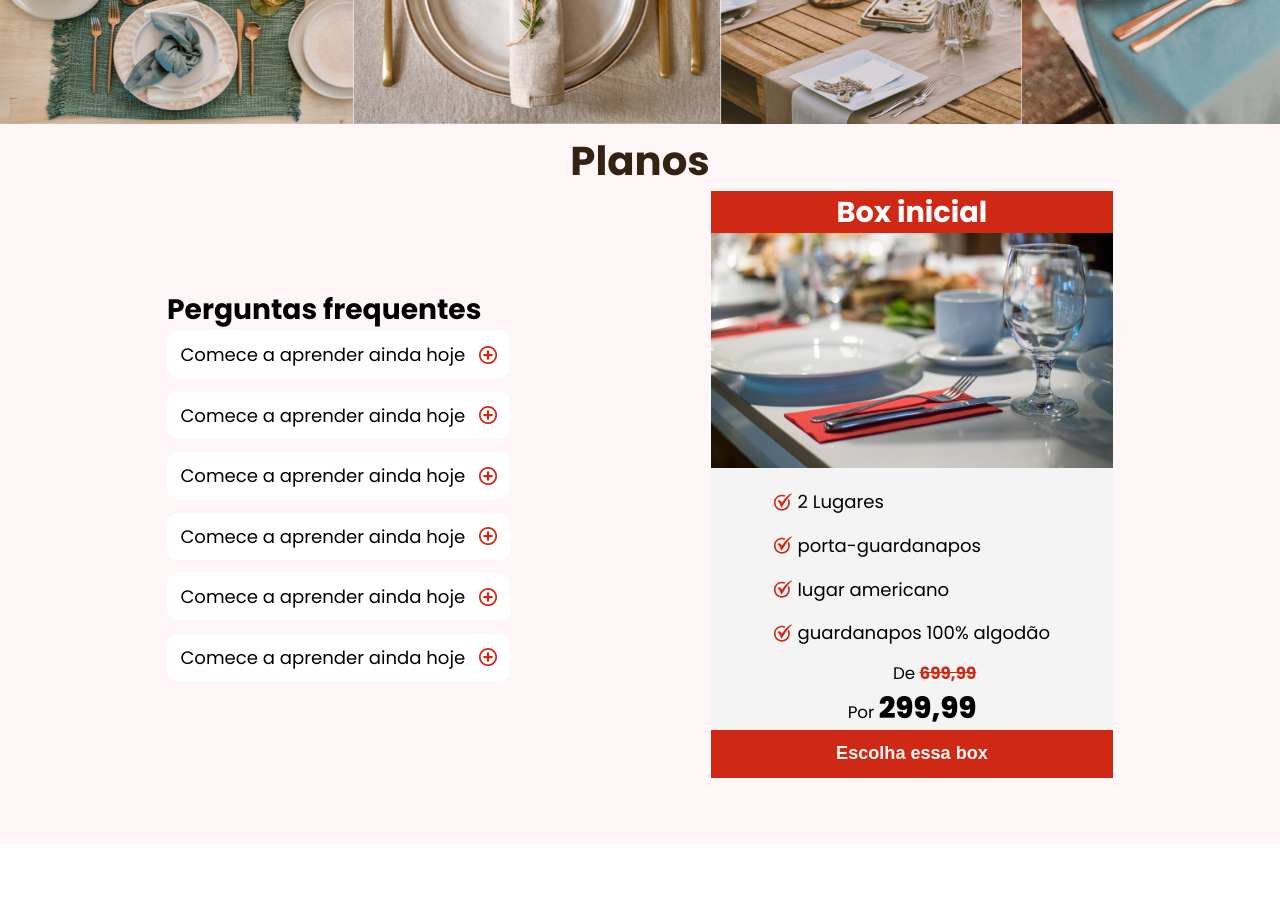
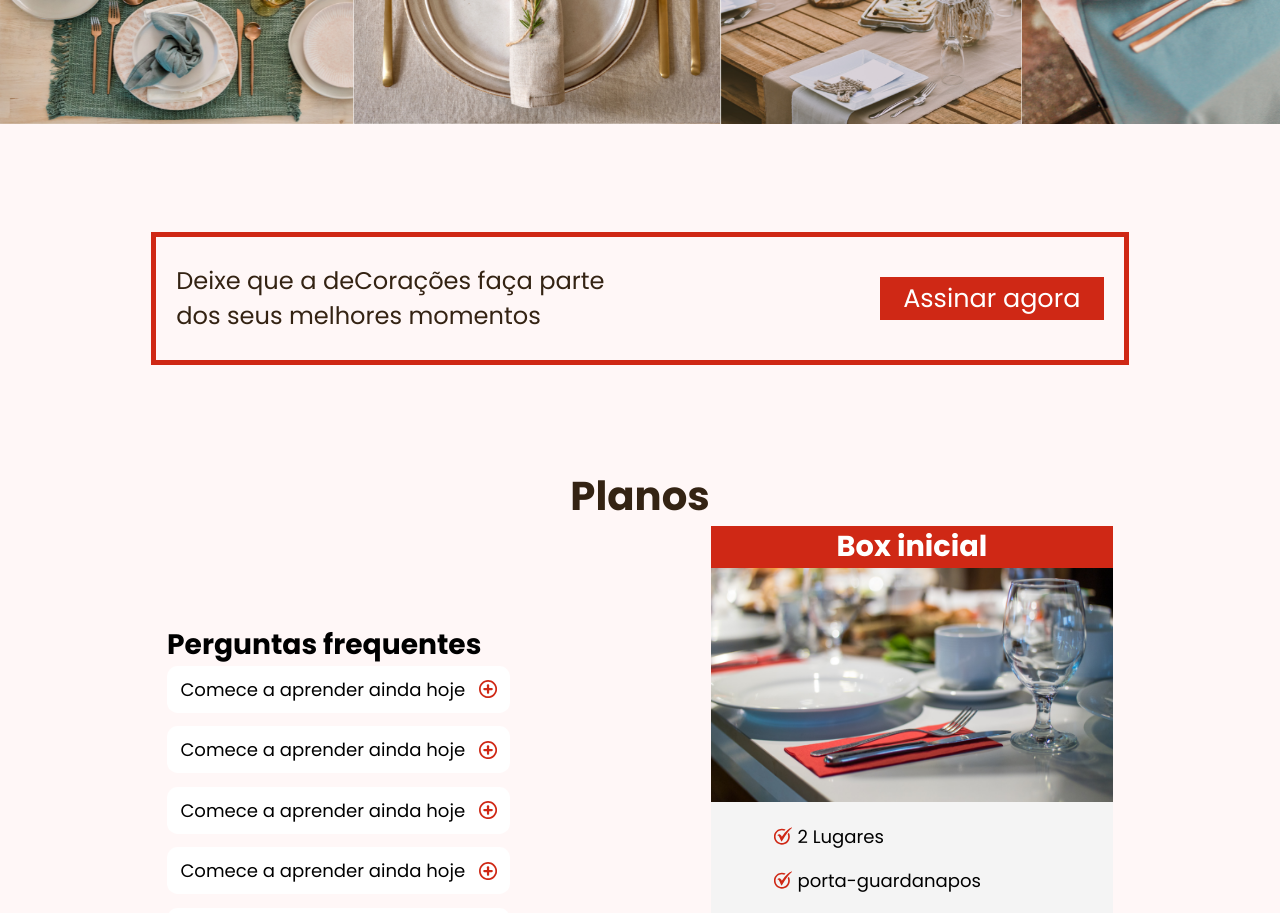
Before and after one commit to GBRbotelho/deCoracoes, a React (Vite) app: page / in a window 1280 px wide. Shown: the part 3120-4033 px from the top of the page. Before the commit the page ends 3965 px from the top, so only its background shows below. Built offline with nearby package versions, Linux system fonts and the light colour scheme.

Commit message:
Section 6

```diff
--- a/src/pages/Home/@Index.jsx
+++ b/src/pages/Home/@Index.jsx
@@ -7,6 +7,7 @@ import Section3 from "./Containers/Section3";
 import Section4Funcionamento from "./Containers/Section4Funcionamento";
 import Section5Fotos from "./Containers/Section5Fotos";
 import Section7Perguntas from "./Containers/Section7Perguntas";
+import Section6 from "./Containers/Section6";
 
 export default function Index() {
   return (
@@ -19,6 +20,7 @@ export default function Index() {
       <Section3 />
       <Section4Funcionamento />
       <Section5Fotos />
+      <Section6 />
       <Section7Perguntas />
     </main>
   );
--- /dev/null
+++ b/src/pages/Home/Containers/Section6.jsx
@@ -0,0 +1,17 @@
+import React from 'react'
+import styles from "./Section6.module.css";
+
+export default function Section6() {
+  return (
+    <section className={styles.section}>
+      <div className={styles.content}>
+        <div className={styles.text}>
+          <p>Deixe que a deCorações faça parte dos seus melhores momentos</p>
+        </div>
+        <div className={styles.button}>
+          <button>Assinar agora</button>
+        </div>
+      </div>
+    </section>
+  )
+}
--- /dev/null
+++ b/src/pages/Home/Containers/Section6.module.css
@@ -0,0 +1,46 @@
+.section {
+    width: 100vw;
+    display: flex;
+    align-items: center;
+    justify-content: center;
+    font-family: var(--font1);
+    background-color: var(--color4);
+}
+
+.content{
+    display: flex;
+    border: calc(8px * var(--factor)) solid var(--color2);
+    align-items: center;
+    gap: calc(400px * var(--factor));
+    padding: calc(40px * var(--factor)) calc(30px * var(--factor));
+    margin: calc(150px * var(--factor)) 0;
+}
+
+.text{
+    font-size: calc(36px * var(--factor));
+    color: var(--color3);
+    width: calc(650px * var(--factor));
+}
+
+.button button {
+    font-family: var(--font1);
+    color: var(--color1);
+    background-color: var(--color2);
+    font-size: calc(38px * var(--factor));
+    padding: calc(3px * var(--factor)) calc(35px * var(--factor));
+    transition: 0.2s;
+    text-wrap: nowrap;
+}
+
+@media (max-width: 850px) {
+    .content{
+        flex-direction: column;
+        gap: calc(50px * var(--factor));
+    }
+}
+
+@media (max-width: 450px) {
+    .text{
+        width: 80vw;
+    }
+}
```
